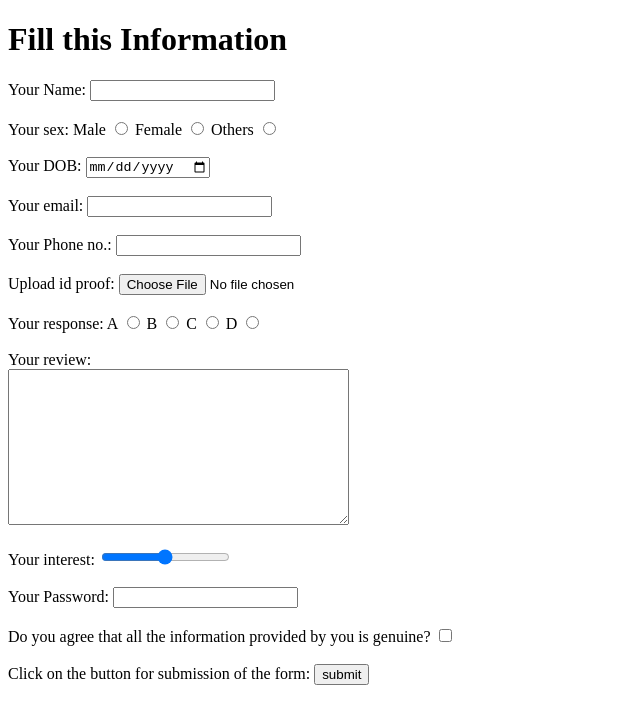
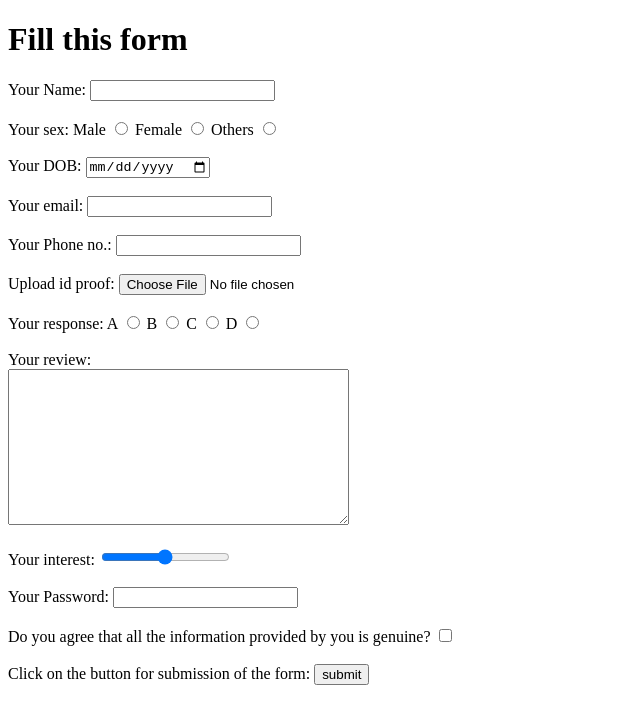
Before and after one commit to ojuswisinghal17/My_cv, a plain HTML site: page Contact_form.html in a window 1280 px wide. Shown: the whole page, without its empty margins (0-640 px from the left). Drawn offline with Linux system fonts and the light colour scheme.

Commit message:
Update Contact_form.html

```diff
--- a/Contact_form.html
+++ b/Contact_form.html
@@ -7,7 +7,7 @@
 </head>
 
 <body>
-  <h1>Fill this Information</h1>
+  <h1>Fill this form</h1>
   <form action="mailto:ojuswisinghal.17@gmail.com" method="post" enctype="text/plain">
     <label for="name">Your Name:</label>
     <input type="text" name="name" value=""><br><br>
```
